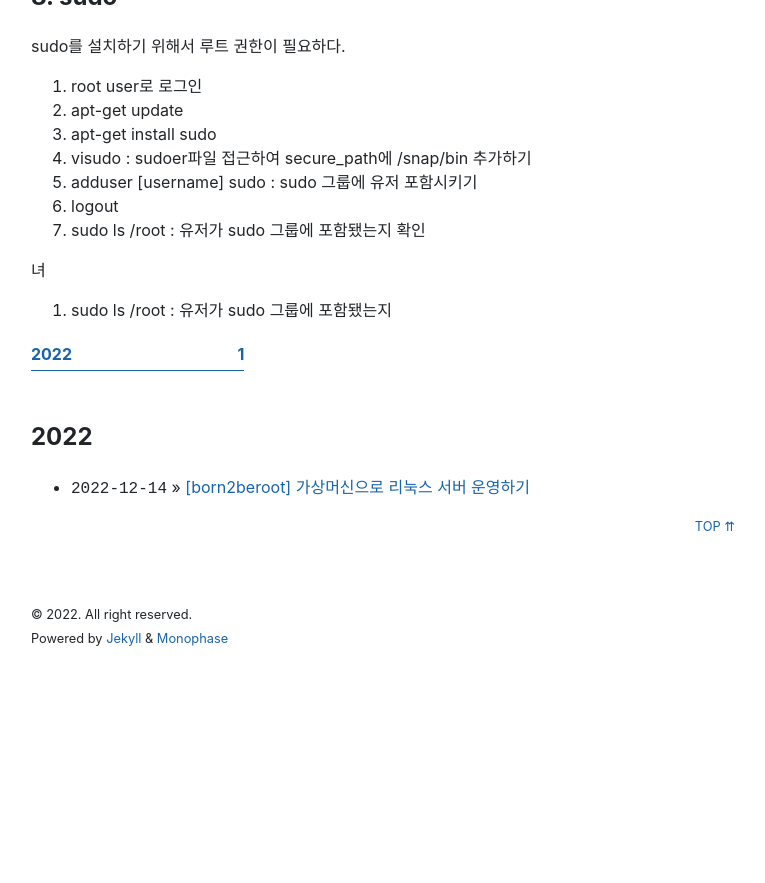
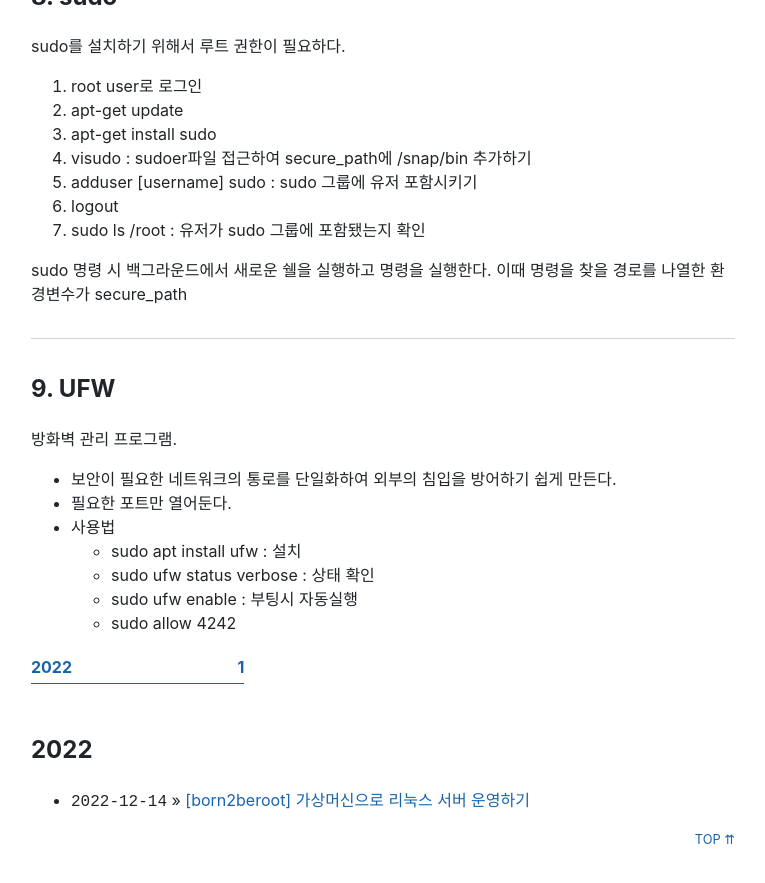
Before and after one commit to jeekpark/jeekpark.github.io, a Jekyll site: the page built from _posts/2022-12-14-[Born2beroot] 가상머신으로 리눅스 서버 운영하기.md, in a window 1280 px wide and 900 px high, scrolled down 4056 px. Shown: the top 883 px of the window, without its empty margins (257-1022 px from the left). Built offline with Jekyll 4.4.1, drawn with Linux system fonts in a browser that asks for light colours; nearby versions of some CDN libraries; before the commit the page ends 4721 px from its top, so only the background shows below that.

Commit message:
Update 2022-12-14-[Born2beroot] 가상머신으로 리눅스 서버 운영하기.md

```diff
--- a/_posts/2022-12-14-[Born2beroot] 가상머신으로 리눅스 서버 운영하기.md
+++ b/_posts/2022-12-14-[Born2beroot] 가상머신으로 리눅스 서버 운영하기.md
@@ -122,5 +122,17 @@ sudo를 설치하기 위해서 루트 권한이 필요하다.
 7. logout
 8. sudo ls /root : 유저가 sudo 그룹에 포함됐는지 확인
 
-녀
-8. sudo ls /root : 유저가 sudo 그룹에 포함됐는지
+sudo 명령 시 백그라운드에서 새로운 쉘을 실행하고 명령을 실행한다. 이때 명령을 찾을 경로를 나열한 환경변수가 secure_path
+
+* * *
+
+## 9. UFW
+
+방화벽 관리 프로그램.
+- 보안이 필요한 네트워크의 통로를 단일화하여 외부의 침입을 방어하기 쉽게 만든다.
+- 필요한 포트만 열어둔다.
+- 사용법
+	* sudo apt install ufw : 설치
+	* sudo ufw status verbose : 상태 확인
+	* sudo ufw enable : 부팅시 자동실행
+	* sudo allow 4242
```
